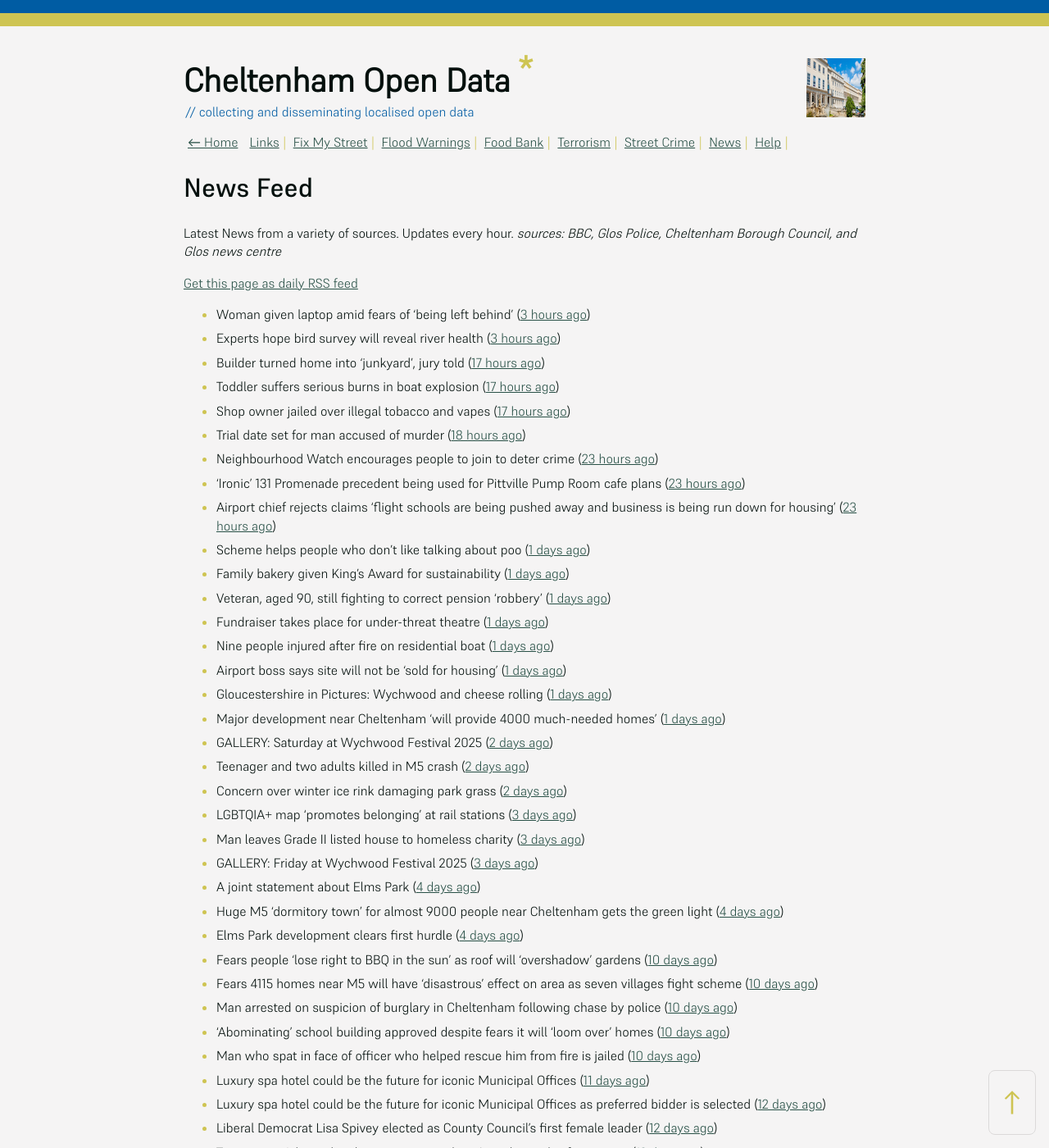
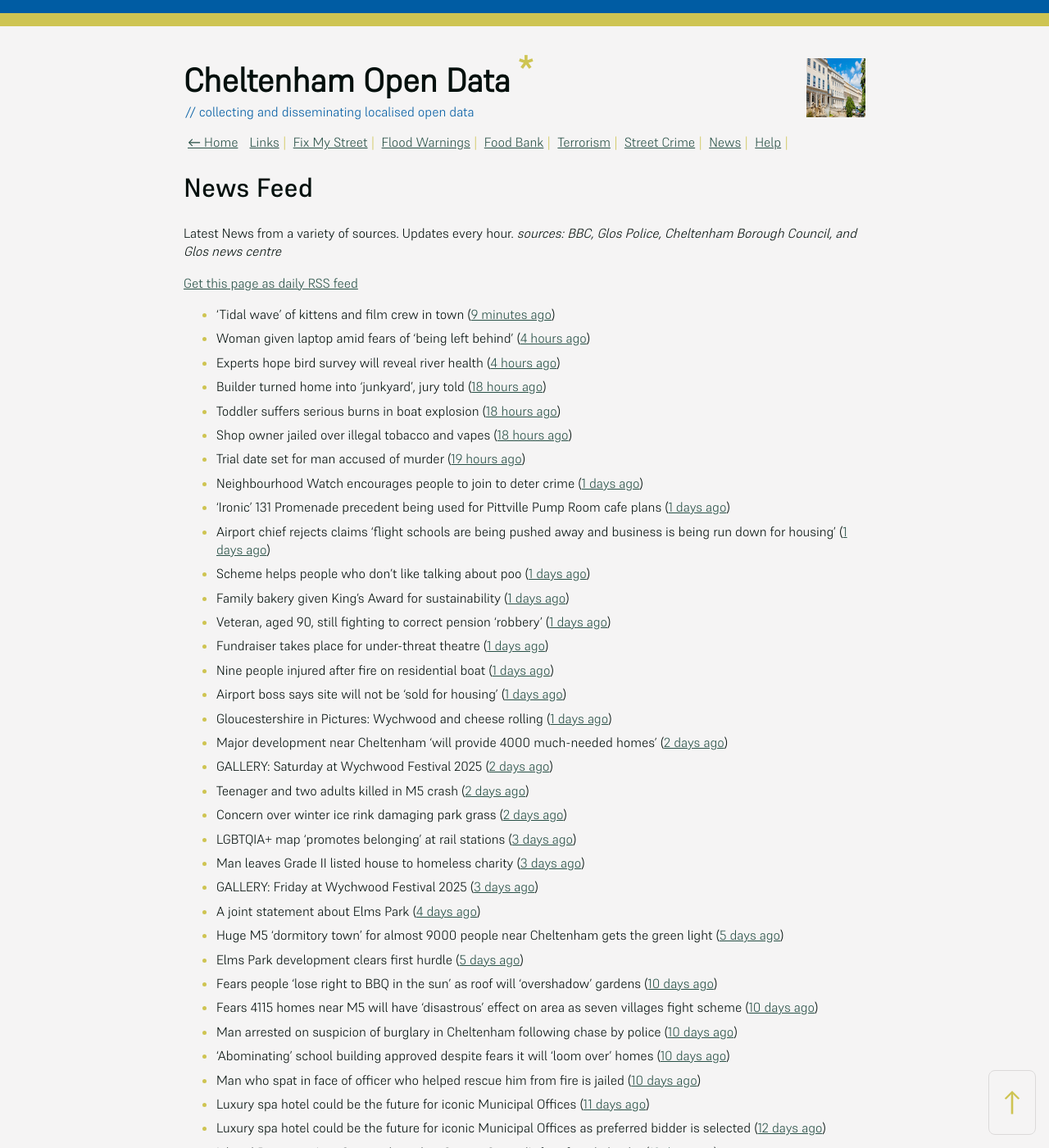
Before and after one commit to mat-0/cheltenham-open-data, a Jekyll site: the page built from _pages/news.md, in a window 1280 px wide and 1400 px high. Shown: the whole window at 82% size. Built offline with Jekyll 4.4.1, drawn with Linux system fonts in a browser that asks for light colours.

Commit message:
Updated 2025-06-03 09:57:59

```diff
--- a/_pages/news.md
+++ b/_pages/news.md
@@ -12,15 +12,16 @@ _sources: BBC, Glos Police, Cheltenham Borough Council, and Glos news centre_
 [Get this page as daily RSS feed](/daily.rss)
 
 <!-- news_marker starts -->
-- Woman given laptop amid fears of 'being left behind' ([3 hours ago](https://www.bbc.com/news/articles/cy8nvm5v5ymo))
-- Experts hope bird survey will reveal river health ([3 hours ago](https://www.bbc.com/news/articles/c9wgv0dy485o))
-- Builder turned home into 'junkyard', jury told ([17 hours ago](https://www.bbc.com/news/articles/c7v7jqygvlpo))
-- Toddler suffers serious burns in boat explosion ([17 hours ago](https://www.bbc.com/news/articles/c1j5k49zg9yo))
-- Shop owner jailed over illegal tobacco and vapes ([17 hours ago](https://www.bbc.com/news/articles/c071jlz50peo))
-- Trial date set for man accused of murder ([18 hours ago](https://www.bbc.com/news/articles/cy75j4rr1x1o))
-- Neighbourhood Watch encourages people to join to deter crime ([23 hours ago](https://gloucesternewscentre.co.uk/neighbourhood-watch-encourages-people-to-join-to-deter-crime/))
-- ‘Ironic’ 131 Promenade precedent being used for Pittville Pump Room cafe plans ([23 hours ago](https://gloucesternewscentre.co.uk/ironic-131-promenade-precedent-being-used-for-pittville-pump-room-cafe-plans/))
-- Airport chief rejects claims ‘flight schools are being pushed away and business is being run down for housing’ ([23 hours ago](https://gloucesternewscentre.co.uk/airport-chief-rejects-claims-flight-schools-are-being-pushed-away-and-business-is-being-run-down-for-housing/))
+- 'Tidal wave' of kittens and film crew in town ([9 minutes ago](https://www.bbc.com/news/articles/ced2ey9l1dyo))
+- Woman given laptop amid fears of 'being left behind' ([4 hours ago](https://www.bbc.com/news/articles/cy8nvm5v5ymo))
+- Experts hope bird survey will reveal river health ([4 hours ago](https://www.bbc.com/news/articles/c9wgv0dy485o))
+- Builder turned home into 'junkyard', jury told ([18 hours ago](https://www.bbc.com/news/articles/c7v7jqygvlpo))
+- Toddler suffers serious burns in boat explosion ([18 hours ago](https://www.bbc.com/news/articles/c1j5k49zg9yo))
+- Shop owner jailed over illegal tobacco and vapes ([18 hours ago](https://www.bbc.com/news/articles/c071jlz50peo))
+- Trial date set for man accused of murder ([19 hours ago](https://www.bbc.com/news/articles/cy75j4rr1x1o))
+- Neighbourhood Watch encourages people to join to deter crime ([1 days ago](https://gloucesternewscentre.co.uk/neighbourhood-watch-encourages-people-to-join-to-deter-crime/))
+- ‘Ironic’ 131 Promenade precedent being used for Pittville Pump Room cafe plans ([1 days ago](https://gloucesternewscentre.co.uk/ironic-131-promenade-precedent-being-used-for-pittville-pump-room-cafe-plans/))
+- Airport chief rejects claims ‘flight schools are being pushed away and business is being run down for housing’ ([1 days ago](https://gloucesternewscentre.co.uk/airport-chief-rejects-claims-flight-schools-are-being-pushed-away-and-business-is-being-run-down-for-housing/))
 - Scheme helps people who don't like talking about poo ([1 days ago](https://www.bbc.com/news/articles/cg711227mv2o))
 - Family bakery given King's Award for sustainability ([1 days ago](https://www.bbc.com/news/articles/crr7ezreqedo))
 - Veteran, aged 90, still fighting to correct pension 'robbery' ([1 days ago](https://www.bbc.com/news/articles/c2d5l7k3p31o))
@@ -28,7 +29,7 @@ _sources: BBC, Glos Police, Cheltenham Borough Council, and Glos news centre_
 - Nine people injured after fire on residential boat ([1 days ago](https://www.bbc.com/news/articles/crr7xz5r2z9o))
 - Airport boss says site will not be 'sold for housing' ([1 days ago](https://www.bbc.com/news/articles/cnv1gj0dl4eo))
 - Gloucestershire in Pictures: Wychwood and cheese rolling ([1 days ago](https://www.bbc.com/news/articles/cj42qe4nqn5o))
-- Major development near Cheltenham ‘will provide 4000 much-needed homes’ ([1 days ago](https://gloucesternewscentre.co.uk/major-development-near-cheltenham-will-provide-4000-much-needed-homes/))
+- Major development near Cheltenham ‘will provide 4000 much-needed homes’ ([2 days ago](https://gloucesternewscentre.co.uk/major-development-near-cheltenham-will-provide-4000-much-needed-homes/))
 - GALLERY: Saturday at Wychwood Festival 2025 ([2 days ago](https://gloucesternewscentre.co.uk/gallery-saturday-at-wychwood-festival-2025/))
 - Teenager and two adults killed in M5 crash ([2 days ago](https://www.bbc.com/news/articles/czxy3n361pgo))
 - Concern over winter ice rink damaging park grass ([2 days ago](https://www.bbc.com/news/articles/cq540604wj4o))
@@ -36,8 +37,8 @@ _sources: BBC, Glos Police, Cheltenham Borough Council, and Glos news centre_
 - Man leaves Grade II listed house to homeless charity ([3 days ago](https://www.bbc.com/news/articles/c1deelp3dxzo))
 - GALLERY: Friday at Wychwood Festival 2025 ([3 days ago](https://gloucesternewscentre.co.uk/gallery-friday-at-wychwood-festival-2025/))
 - A joint statement about Elms Park ([4 days ago](https://www.cheltenham.gov.uk/news/article/3015/a_joint_statement_about_elms_park))
-- Huge M5 ‘dormitory town’ for almost 9000 people near Cheltenham gets the green light ([4 days ago](https://gloucesternewscentre.co.uk/huge-m5-dormitory-town-for-almost-9000-people-near-cheltenham-gets-the-green-light/))
-- Elms Park development clears first hurdle ([4 days ago](https://gloucesternewscentre.co.uk/elms-park-development-clears-first-hurdle/))
+- Huge M5 ‘dormitory town’ for almost 9000 people near Cheltenham gets the green light ([5 days ago](https://gloucesternewscentre.co.uk/huge-m5-dormitory-town-for-almost-9000-people-near-cheltenham-gets-the-green-light/))
+- Elms Park development clears first hurdle ([5 days ago](https://gloucesternewscentre.co.uk/elms-park-development-clears-first-hurdle/))
 - Fears people ‘lose right to BBQ in the sun’ as roof will ‘overshadow’ gardens ([10 days ago](https://gloucesternewscentre.co.uk/fears-people-lose-right-to-bbq-in-the-sun-as-roof-will-overshadow-gardens/))
 - Fears 4115 homes near M5 will have ‘disastrous’ effect on area as seven villages fight scheme ([10 days ago](https://gloucesternewscentre.co.uk/fears-4115-homes-near-m5-will-have-disastrous-effect-on-area-as-seven-villages-fight-scheme/))
 - Man arrested on suspicion of burglary in Cheltenham following chase by police ([10 days ago](https://gloucesternewscentre.co.uk/man-arrested-on-suspicion-of-burglary-in-cheltenham-following-chase-by-police/))
```
Also changed, not shown: _data/flood.json (+4 -4 lines), _pages/fix-my-street.md (+2 -2 lines), index.md (+5 -5 lines).
